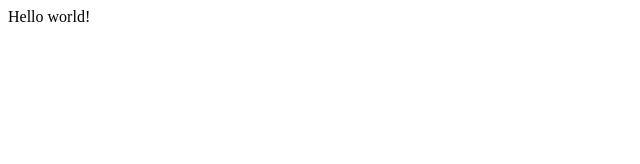
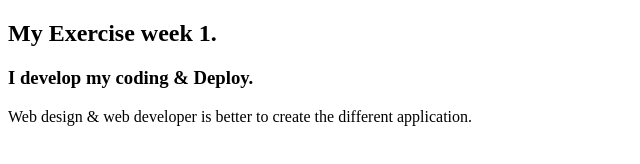
Before and after one commit to NsimbaGlory-FS/Glory_Nsimba_2024, a Gatsby site in the folder web-exercise01/: page / in a window 1280 px wide. Shown: the whole page, without its empty margins (0-640 px from the left). Built offline with nearby package versions, Linux system fonts and the light colour scheme; Gatsby itself is replaced by a stand-in of ours.

Commit message:
update page

```diff
--- a/web-exercise01/src/pages/index.js
+++ b/web-exercise01/src/pages/index.js
@@ -1,5 +1,16 @@
-import * as React from "react"
+import * as React from "react";
 
 export default function Home() {
-  return <div>Hello world!</div>
+  return (
+    <section>
+      <div>
+        <h2>My Exercise week 1.</h2>
+        <h3>I develop my coding & Deploy.</h3>
+        <p>
+          Web design & web developer is better to create the different
+          application.
+        </p>
+      </div>
+    </section>
+  );
 }
```
Also changed, not shown: web-exercise01/src/pages/Projects/index.js (added, +14 -0 lines), web-exercise01/src/pages/about.js (added, +21 -0 lines).
